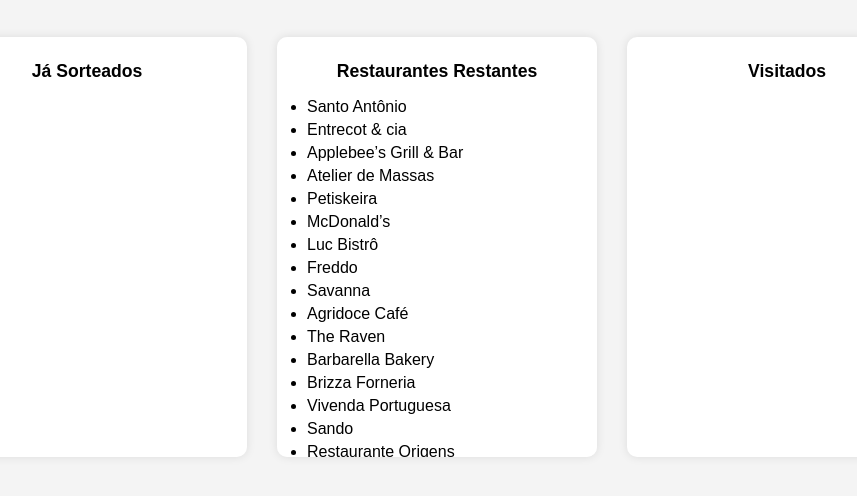
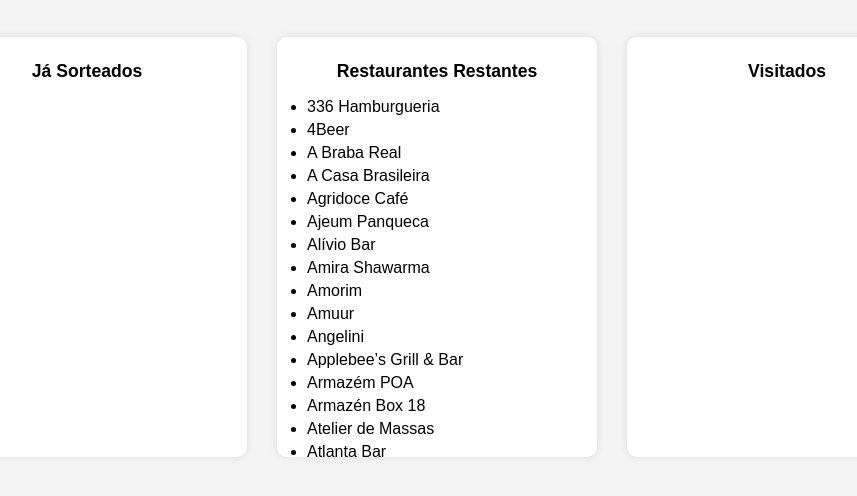
Before and after one commit to lucasmellosz/POAEMDOBRO, a plain HTML site: page index.html in a window 1280 px wide. Shown: the part 164-660 px from the top of the page, without its empty margins (203-1060 px from the left). Drawn offline with Linux system fonts and the light colour scheme.

Commit message:
Update index.html

```diff
--- a/index.html
+++ b/index.html
@@ -80,44 +80,42 @@
 
   <script>
     let lista = [...new Set([
-      "Santo Antônio", "Entrecot & cia", "Applebee’s Grill & Bar", "Atelier de Massas", "Petiskeira", "McDonald’s",
-      "Luc Bistrô", "Freddo", "Savanna", "Agridoce Café", "The Raven", "Barbarella Bakery", "Brizza Forneria",
-      "Vivenda Portuguesa", "Sando", "Restaurante Origens", "Cacau Show", "Refúgio Açaí", "Cantina Toscana",
-      "Pampa Burguer", "Roister do Barra", "Don Francesco Pastel", "Poplab", "Amorim", "Imperial",
-      "Legado Sakaes", "Green Station", "Giallo Sanduicheria", "Angelini", "CauCakes", "Pampa", "Gelato Borelli",
-      "Doralice", "Niki Lanches", "Alívio Bar", "Spoiler", "Cavanhas", "Chatô Pizzaria", "Jardim São Geraldo",
-      "Pipoca de Ipanema", "Mouros Dog", "Comfy Pizza", "Fuga Bar", "LaChiviteria", "Zuca", "Rodízio Burguer Poa",
-      "Horneria", "Lancheria Luz", "Mayô", "Boxfim Xis", "Lola CCMQ", "Guaviare", "Chocolate Lugano",
-      "Vincenzo Spagheteria", "Fervo Bar", "Trianon Bauru", "Veríssimo Café", "Casa do Vale",
-      "O’Sullivans Irish Pub", "Atlanta Bar", "Beco 24", "Bistrô do Mercado", "Mark Hamburgueria", "Uai Why",
-      "Fold NYC Style", "Di Toni Pasta i Basta", "McCafé", "Charlie Confeitaria", "336 Hamburgueria",
-      "Restaurante Figueiras", "Paddock & Co", "Famiglia Facin", "Via Pastel", "Soc Ice Cream", "Up Food Art",
-      "Castellani Padaria", "A Braba Real", "Bib’s", "Griffe Patisserie", "Mercado Brasco", "Bar Lider",
-      "Soberano", "Ciao Slice Shop", "Vulcano Burguers", "Tartoni", "Açaí da Barra", "Coccaderia.Co", "Tú Bar",
-      "Los Pibes Burguers e Xis", "Confeitaria Barcelona", "A Casa Brasileira", "Brita Bar", "Todo Vene",
-      "Pito Bar e Cozinha", "Xis Júlio Paris", "Grazie Mille", "Chalé da Praça XV", "Casa Revoa",
-      "Ratskeller Baumbach", "Brz Fruits", "Poa Café e Armazén", "Ruta Asado y Bar", "Shakespeare",
-      "D’juca Confeitaria", "Cachorro do Bonfa", "Rancho 141", "Juro de Dedinho", "Banca do Açaí",
-      "El Aguante Bar", "Inconfundível Burguer", "Migra", "Santi Pizzeria Napoletana", "Beatnik",
-      "Med Gastro Giardino", "Tio Burguers", "Moishes Deli", "Yami Café", "Ventralis BBQ e Burger", "Mato Bar",
-      "Raw Restaurante", "Mr. Chau", "Um Bar & Cozinha", "Encouraço Bu=kin", "Libertário", "Olga Raízes",
-      "Johnny e Julie", "L’único", "Marchy Armazén e Bistrô", "Café Mal Assombrado", "Poa Parrilla",
-      "Libereco 32", "Casa Mica", "Moa Cafeteria", "Bierkeller", "Levante", "Amuur", "Paparico Taqueria",
-      "Café Imperador", "Restaurante Marcos", "4Beer", "Osso Parrilla Bar", "Café do Mercado", "De Rua",
-      "Barranquinho", "Onze Bar", "Xão Resto Bar", "Brioche e Gelato", "Amira Shawarma", "Royal Trudel",
-      "Sirène", "Café Angélica", "Quincho Parrilla y Bar", "Restaurante Midbar", "O’Pasta Tra[oria",
-      "Buena Pizza Social Club", "Mais Café Bistrô e Eventos", "Mais1 Café", "Hora do Pastel",
-      "Bullé Café & Armazén", "Paraíso Bowls", "Real Fucking Burger", "Osteria del Mercato", "Vila Finamor",
-      "Platinum Sushi (Yakisoba)", "Ginkgo", "Molt Be", "Konceito Lounge", "Todo Cambia", "Trigo Pizzaria",
-      "Boom Sabor que Faz Bem", "Salvador Pontal", "Café do Bem", "Dale Burger", "Oh Bruder",
-      "Maitê Caino Doceria", "Monte Líbano", "Fogo", "Avo", "Milk Moo", "Céu Zona Sul",
-      "Parrilla Hecho a Mano", "Patio Barcelos", "Ponto Zero Bar e Cozinha", "Sabor de Luna", "Santino Gelateria",
-      "Armazém POA", "Nina Café da Casa", "Mulligan", "Salvador Gravataí", "Café Cultura", "Armazén Box 18",
-      "Ajeum Panqueca", "Sobrinho Hamburgers", "Madame Tetu", "Confeitaria Dona Inês", "Bisou", "Rincón 74",
-      "Ofertório Gastrobar", "Porto Burger", "Bibah", "Mima Focacceria", "Restaurante Naval", "Delta Brick",
-      "Los Ferreros", "Squisito Fatta a Mano", "Spoleto", "Nanica", "T.T Burguer", "Village Grill", "Da Vó",
-      "Hard Rock", "Quintanilha", "Don Zarichta", "Terra do Churrasco", "McDonald’s (último)"
-    ])];
+      "336 Hamburgueria", "4Beer", "A Braba Real", "A Casa Brasileira", "Açaí da Barra", "Agridoce Café",
+      "Ajeum Panqueca", "Alívio Bar", "Amira Shawarma", "Amorim", "Amuur", "Angelini", "Applebee’s Grill & Bar",
+      "Armazém POA", "Armazén Box 18", "Atlanta Bar", "Atelier de Massas", "Avo", "Banca do Açaí", "Bar Lider",
+      "Barbarella Bakery", "Barranquinho", "Beatnik", "Beco 24", "Bib’s", "Bibah", "Bierkeller", "Bistrô do Mercado",
+      "Bisou", "Boom Sabor que Faz Bem", "Boxfim Xis", "Brizza Forneria", "Brita Bar", "Brioche e Gelato",
+      "Buena Pizza Social Club", "Bullé Café & Armazén", "Cacau Show", "Café Angélica", "Café Cultura",
+      "Café do Bem", "Café do Mercado", "Café Imperador", "Café Mal Assombrado", "Cantina Toscana",
+      "Casa do Vale", "Casa Mica", "Casa Revoa", "Castellani Padaria", "CauCakes", "Cavanhas", "Céu Zona Sul",
+      "Charlie Confeitaria", "Chatô Pizzaria", "Chalé da Praça XV", "Ciao Slice Shop", "Coccaderia.Co",
+      "Comfy Pizza", "Confeitaria Barcelona", "Confeitaria Dona Inês", "Da Vó", "Dale Burger", "Delta Brick",
+      "Di Toni Pasta i Basta", "Don Francesco Pastel", "Don Zarichta", "Doralice", "D’juca Confeitaria",
+      "El Aguante Bar", "Encouraço Bu=kin", "Entrecot & cia", "Famiglia Facin", "Fervo Bar", "Fold NYC Style",
+      "Fogo", "Freddo", "Fuga Bar", "Gelato Borelli", "Giallo Sanduicheria", "Ginkgo", "Grazie Mille",
+      "Griffe Patisserie", "Green Station", "Guaviare", "Hard Rock", "Horneria", "Hora do Pastel",
+      "Imperial", "Inconfundível Burguer", "Jardim São Geraldo", "Johnny e Julie", "Juro de Dedinho",
+      "Konceito Lounge", "LaChiviteria", "Lancheria Luz", "Legado Sakaes", "Levante", "Libereco 32",
+      "Libertário", "L’único", "Lola CCMQ", "Los Ferreros", "Los Pibes Burguers e Xis", "Luc Bistrô",
+      "Madame Tetu", "Mais Café Bistrô e Eventos", "Mais1 Café", "Mark Hamburgueria", "Marchy Armazén e Bistrô",
+      "Mayô", "McCafé", "McDonald’s", "McDonald’s (último)", "Med Gastro Giardino", "Mercado Brasco",
+      "Migra", "Milk Moo", "Mima Focacceria", "Moishes Deli", "Molt Be", "Monte Líbano", "Moa Cafeteria",
+      "Mouros Dog", "Mr. Chau", "Mulligan", "Nanica", "Niki Lanches", "Nina Café da Casa", "O’Pasta Tra[oria",
+      "O’Sullivans Irish Pub", "Oh Bruder", "Olga Raízes", "Onze Bar", "Osso Parrilla Bar", "Osteria del Mercato",
+      "Parrilla Hecho a Mano", "Paraíso Bowls", "Pampa", "Pampa Burguer", "Paparico Taqueria", "Paddock & Co",
+      "Patio Barcelos", "Petiskeira", "Pipoca de Ipanema", "Pito Bar e Cozinha", "Platinum Sushi (Yakisoba)",
+      "Poa Café e Armazén", "Poa Parrilla", "Ponto Zero Bar e Cozinha", "Poplab", "Porto Burger",
+      "Quincho Parrilla y Bar", "Quintanilha", "Rancho 141", "Raw Restaurante", "Real Fucking Burger",
+      "Refúgio Açaí", "Restaurante Figueiras", "Restaurante Marcos", "Restaurante Midbar", "Restaurante Naval",
+      "Restaurante Origens", "Rincón 74", "Rodízio Burguer Poa", "Roister do Barra", "Royal Trudel", "Ruta Asado y Bar",
+      "Salvador Gravataí", "Salvador Pontal", "Sando", "Santi Pizzeria Napoletana", "Santino Gelateria",
+      "Santo Antônio", "Savanna", "Shakespeare", "Sirène", "Soc Ice Cream",
+      "Soberano", "Spoleto", "Spoiler", "Squisito Fatta a Mano", "T.T Burguer", "Tartoni", "Terra do Churrasco",
+      "The Raven", "Tio Burguers", "Todo Cambia", "Todo Vene", "Trigo Pizzaria", "Trianon Bauru", "Tú Bar",
+      "Um Bar & Cozinha", "Up Food Art", "Uai Why", "Ventralis BBQ e Burger", "Veríssimo Café",
+      "Via Pastel", "Village Grill", "Vila Finamor", "Vincenzo Spagheteria", "Vivenda Portuguesa", "Vulcano Burguers",
+      "Yami Café", "Zuca"
+    ])].sort();
 
     let sorteados = JSON.parse(localStorage.getItem("sorteados")) || [];
     let visitados = JSON.parse(localStorage.getItem("visitados")) || [];
```
